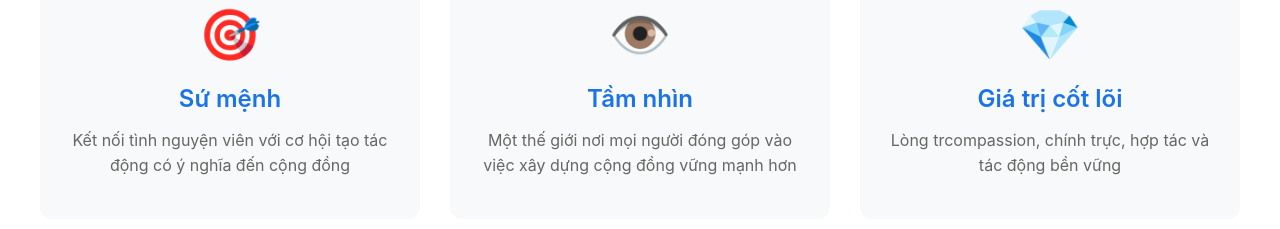
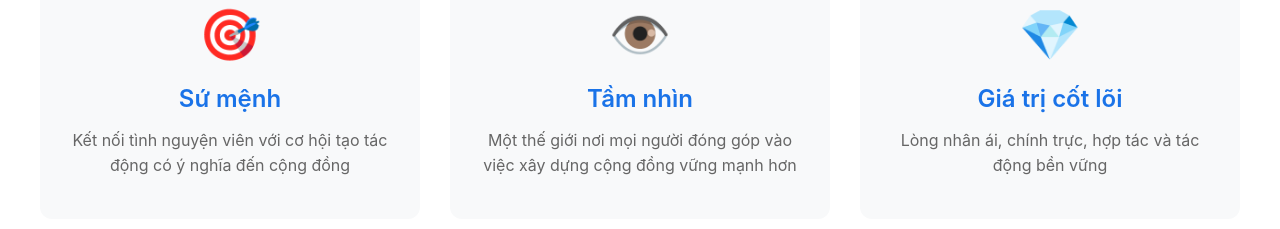
Before and after one commit to LeMinhDuc47/VolunteerHub, a React (Vite) app in the folder react-vite-jobhunter/: page / in a window 1280 px wide. Shown: the part 1360-1589 px from the top of the page. Built offline with nearby package versions, Linux system fonts and the light colour scheme.

Commit message:
[fix] spelling mistake

```diff
--- a/react-vite-jobhunter/src/pages/home/home.tsx
+++ b/react-vite-jobhunter/src/pages/home/home.tsx
@@ -104,7 +104,7 @@ const HomePage = () => {
                         <div className="feature-card">
                             <div className="feature-icon">💎</div>
                             <h3>Giá trị cốt lõi</h3>
-                            <p>Lòng trcompassion, chính trực, hợp tác và tác động bền vững</p>
+                            <p>Lòng nhân ái, chính trực, hợp tác và tác động bền vững</p>
                         </div>
                     </div>
                 </div>
```
